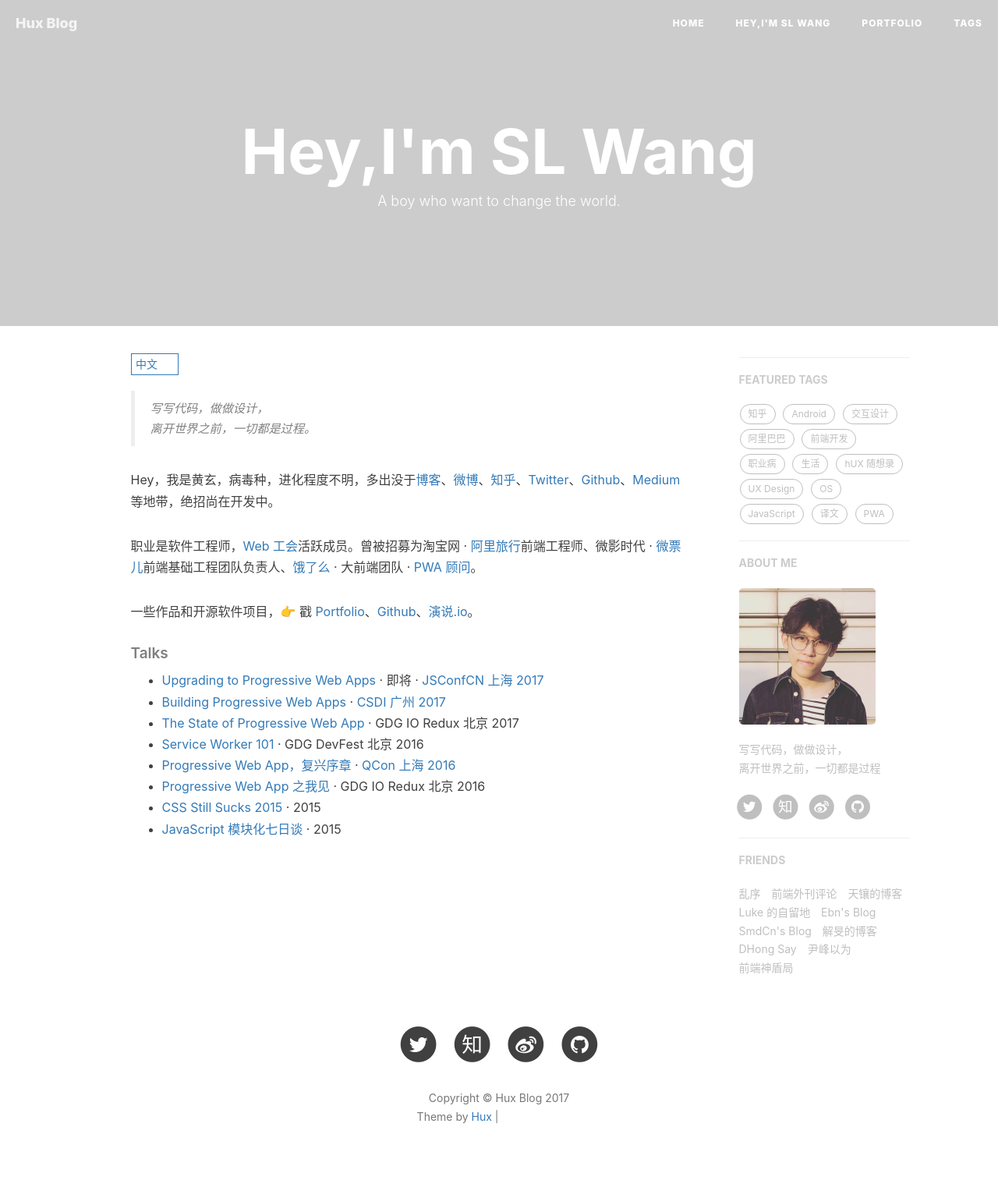
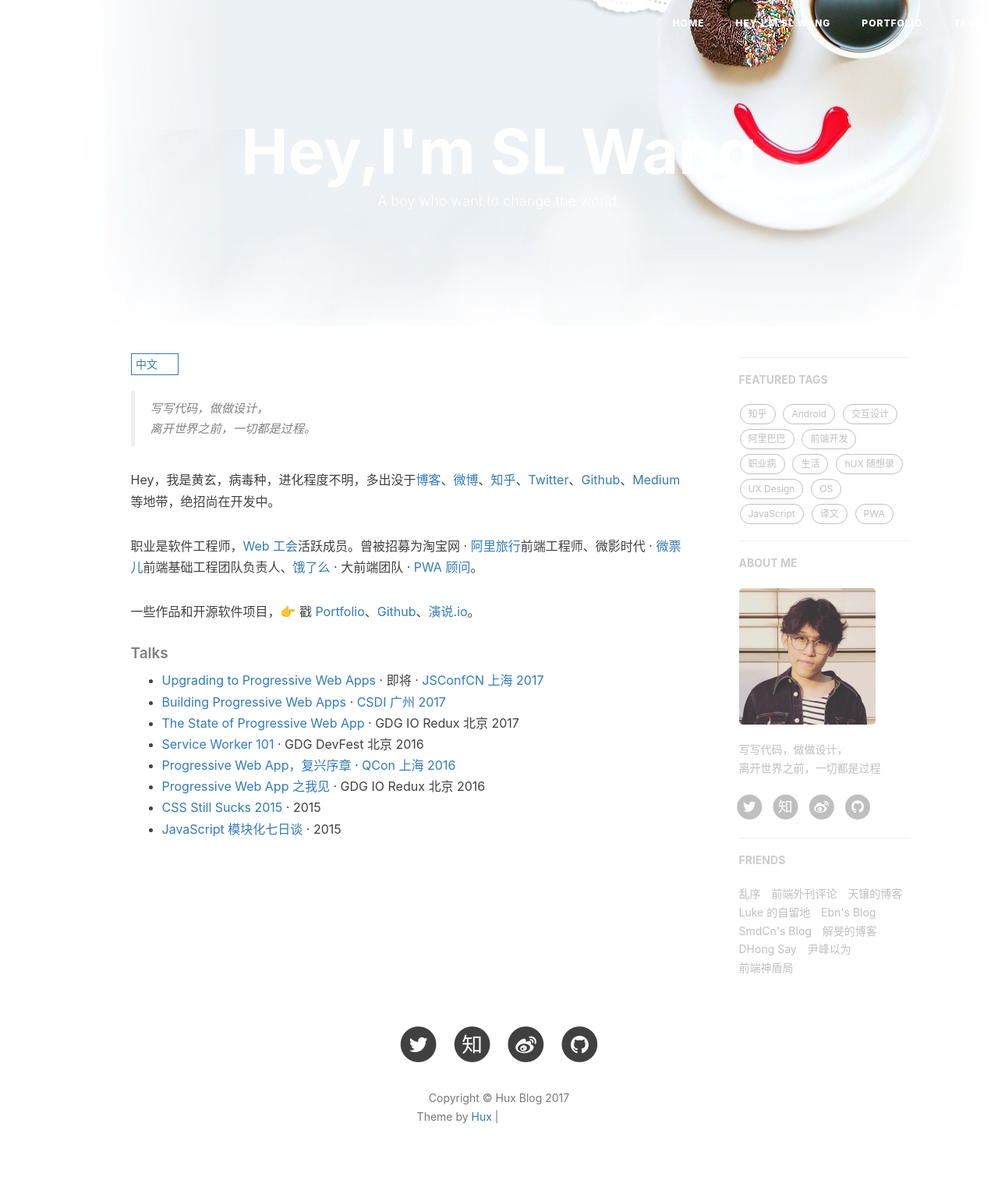
Before and after one commit to wangsl754/wangsl754.github.io, a Jekyll site: the page built from about.html, in a window 1280 px wide. Shown: the whole page at 78% size. Built offline with Jekyll 4.4.1, drawn with Linux system fonts in a browser that asks for light colours; nearby versions of some CDN libraries; comment, search, counter and statistics services are not loaded; grey boxes are pictures that could not be loaded.

Commit message:
about update

```diff
--- a/about.html
+++ b/about.html
@@ -2,7 +2,7 @@
 layout: page
 title: "Hey,I'm SL Wang"
 description: "A boy who want to change the world."
-header-img: "img/www.momi8.com_2012092602401311.jpg"
+header-img: "img/www.momi8.com_2012092602401310.jpg"
 ---
 
 <!-- Language Selector -->
```
Also changed, not shown: img/www.momi8.com_2012092602401310.jpg (added), img/www.momi8.com_2012092602401311.jpg (added).
